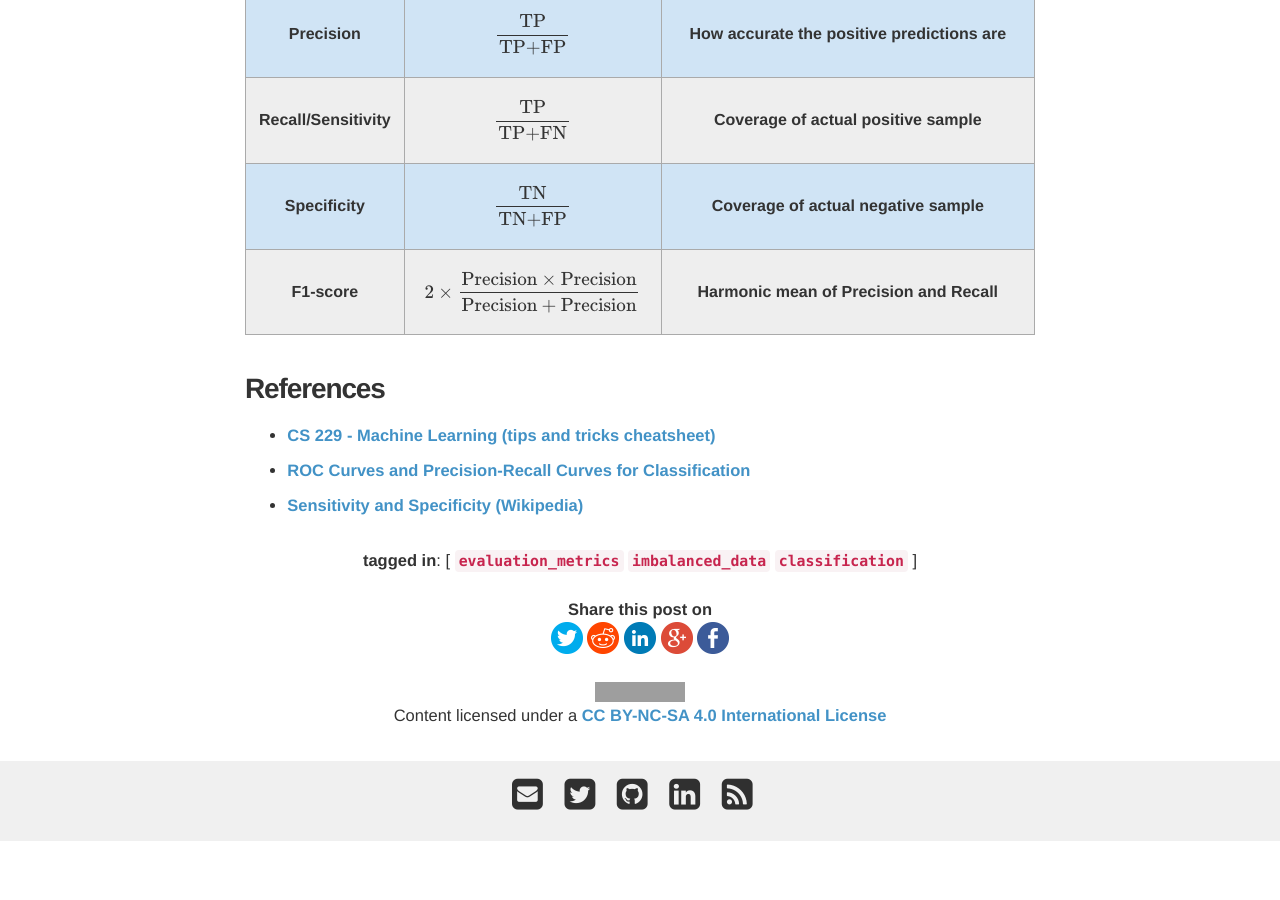
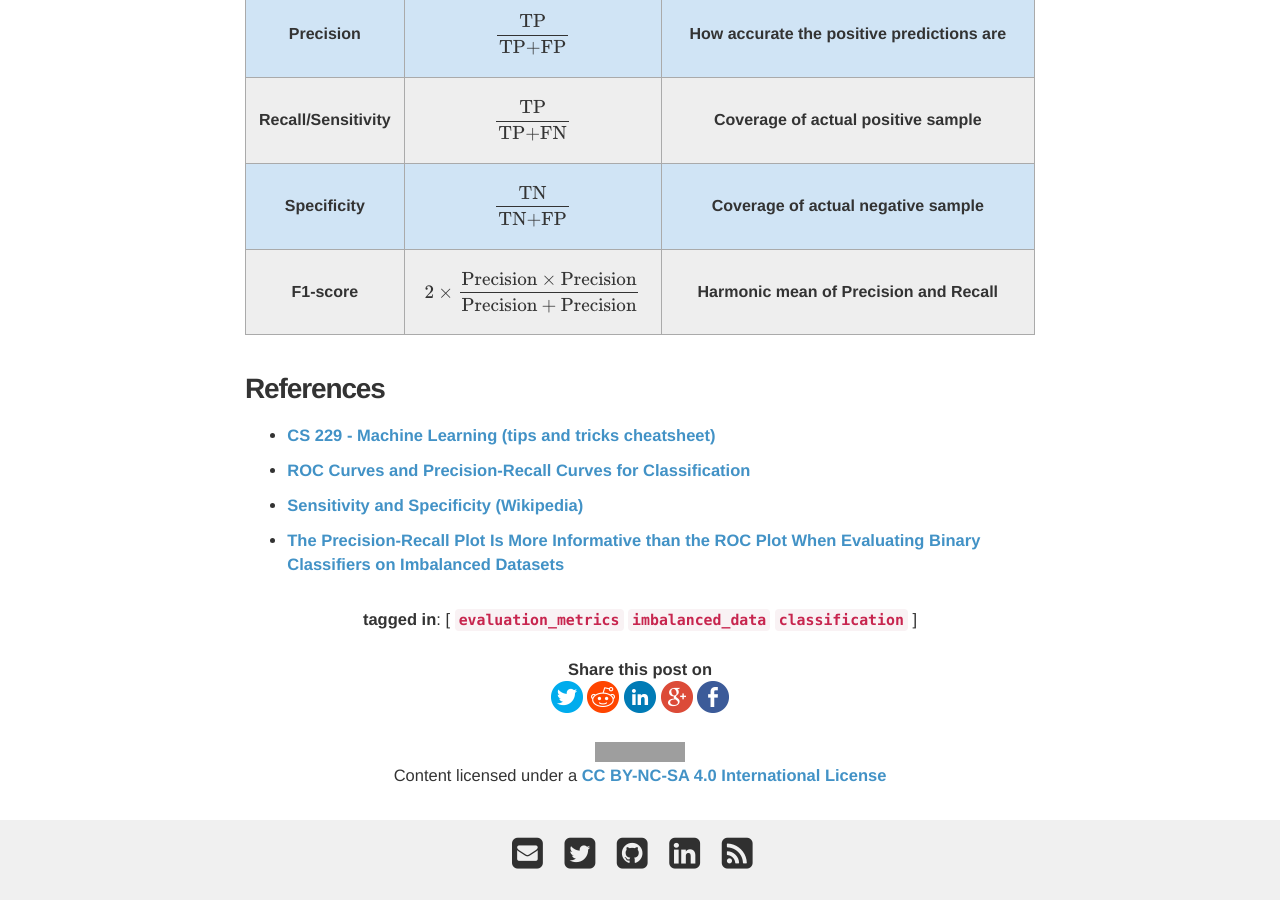
Before and after one commit to davidsbatista/davidsbatista.net, a Jekyll site: the page built from _posts/2018-08-15-NLP_Metrics.md, in a window 1280 px wide and 900 px high, scrolled down 6268 px. Built offline with Jekyll 4.4.1, drawn with Linux system fonts in a browser that asks for light colours; nearby versions of some CDN libraries; some web fonts are replaced; formulas are drawn with MathJax 3; before the commit the page ends 7109 px from its top, so only the background shows below that; grey boxes are pictures that could not be loaded.

Commit message:
Update 2018-08-15-NLP_Metrics.md

```diff
--- a/_posts/2018-08-15-NLP_Metrics.md
+++ b/_posts/2018-08-15-NLP_Metrics.md
@@ -281,6 +275,10 @@ False Positive Rate
 
 - [Sensitivity and Specificity (Wikipedia)](https://www.wikiwand.com/en/Sensitivity_and_specificity)
 
+- [The Precision-Recall Plot Is More Informative
+than the ROC Plot When Evaluating Binary
+Classifiers on Imbalanced Datasets](https://journals.plos.org/plosone/article?id=10.1371/journal.pone.0118432)
+
 <!--
 https://machinelearningmastery.com/how-to-score-probability-predictions-in-python/
 -->
```
Also changed, not shown: other parts of _posts/2018-08-15-NLP_Metrics.md (+0 -6 lines).
